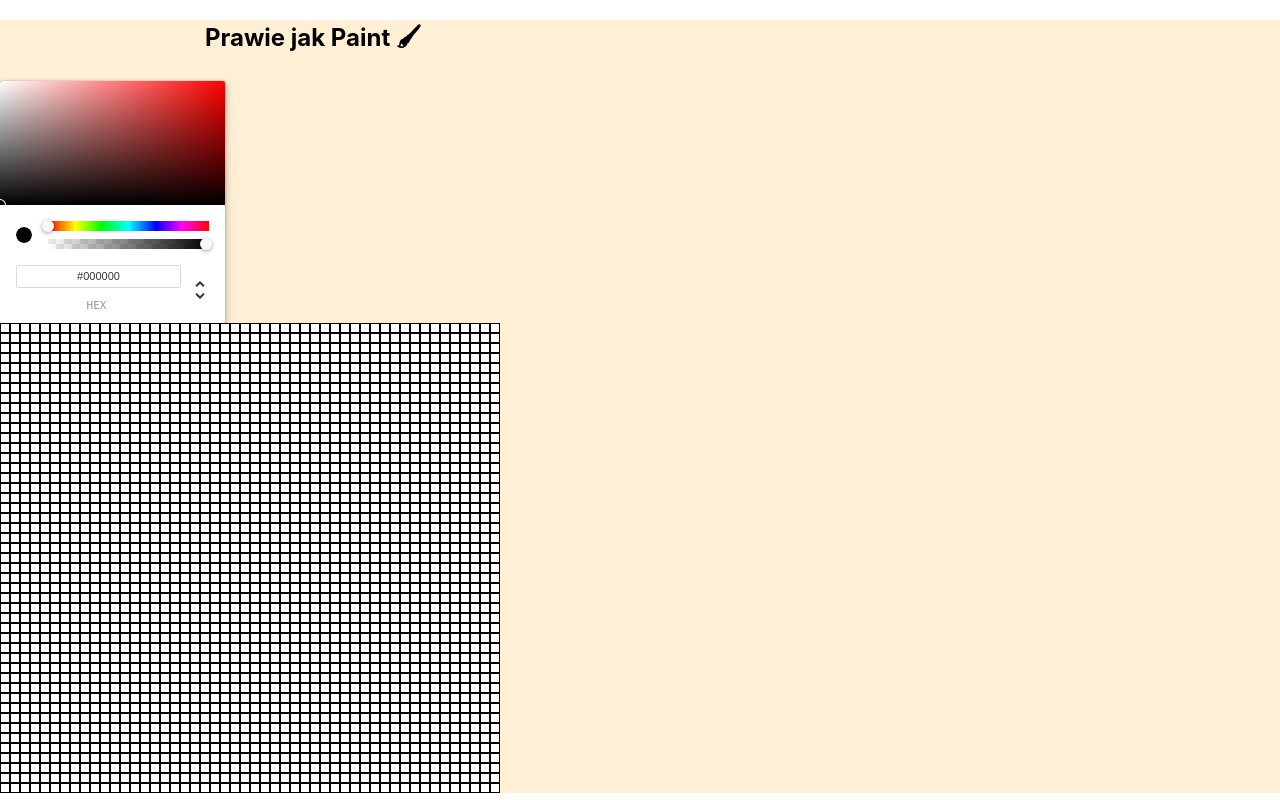
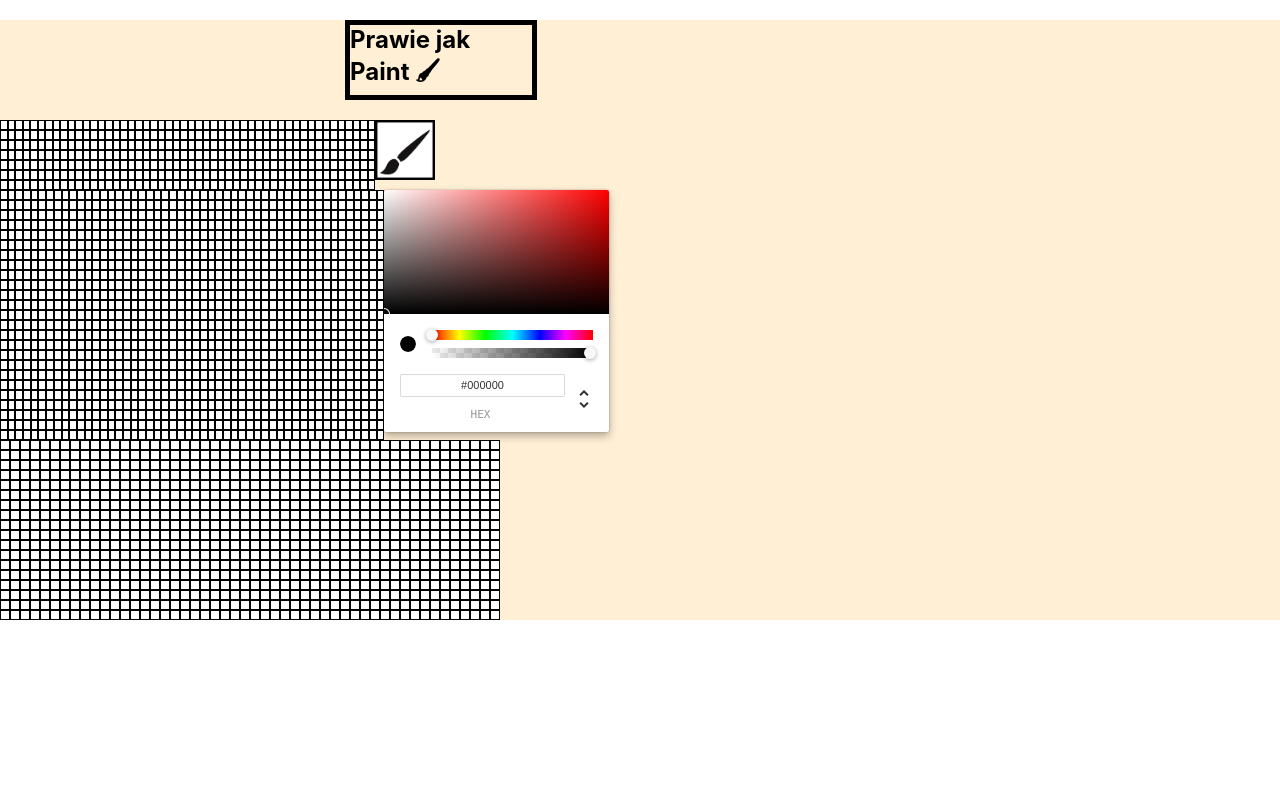
Before and after one commit to michalotron/JS_Projects, a React (Create React App) app: page / in a window 1280 px wide. Built offline with nearby package versions, Linux system fonts and the light colour scheme.

Commit message:
Fully working paintbrush added

```diff
--- a/src/App.css
+++ b/src/App.css
@@ -3,12 +3,20 @@
   align-items: center;
 } */
 
+.icon{
+  height: 60px;
+  width: auto;
+  /* display: inline-block; */
+  float: right;
+  margin-right: 66%;
+  margin-bottom: 10px;
+}
+
 .picker-style{
   /* display: flex; */
   /* flex-direction: row; */
-  display: inline-block;
-  vertical-align: text-top;
-  margin: 0 auto;
+  float: right;
+  width: 70%;
 }
 
 .canvas-row {
@@ -23,8 +31,12 @@
 }
 
 .title{
-  /* text-align: center; */
-  margin-left: 205px;
+  margin-left: 345px;
+  border-style: solid;
+  border-color: black;
+  border-width: 5px;
+  box-sizing: border-box;
+  width: 15%;
 }
 
 .pixel{
--- a/src/App.js
+++ b/src/App.js
@@ -1,16 +1,19 @@
 import React, { useState } from 'react';
 import './App.css';
 import { ChromePicker } from 'react-color';
+import paint_brush_icon from './assets/paint_brush_icon.png'
+import paint_brush_icon_choosen from './assets/paint_brush_icon_choosen.png'
 
 
 function App() {
   const [canvas, setCanvas] = useState(
-    new Array(47).fill('')
+    new Array(50).fill('')
       .map(() => new Array(50).fill('')))
 
   const [filledPixels, setFilledPixels] = useState([])
-
   const [color, setColor] = useState('#000000');
+  const [paintBrushClicked, paintBrushClickedstate] = useState(false)
+  const [mouseDown, mouseDownState] = useState(false)
 
   const handlePixelClick = (rowIndex, pixelIndex) => {
     const isThereNot = (pair) => !(pair[0] === rowIndex && pair[1] === pixelIndex)
@@ -33,9 +36,36 @@
       : 'white'
   }
 
+  const handlePaintBrushClick = () => {
+    paintBrushClickedstate(!paintBrushClicked)
+    console.log(paintBrushClicked)
+  }
+
+  const paintBrushChoose = () => {
+    return paintBrushClicked
+      ? paint_brush_icon_choosen
+      : paint_brush_icon
+  }
+
+  const isMouseDown = () => {
+    mouseDownState(!mouseDown)
+    console.log(mouseDown)
+  }
+
+  const isMouseUp = () => {
+    mouseDownState(!mouseDown)
+    console.log(mouseDown)
+  }
+
   return (
     <div className={"centered"}>
       <h2 className={"title"}>Prawie jak Paint 🖌</h2>
+      <div>
+        <img src={paintBrushChoose()}
+          alt="PaintBrushIcon"
+          className={'icon'}
+          onClick={() => handlePaintBrushClick()} />
+      </div>
       <div className={"picker-style"}>
         <ChromePicker
           color={color}
@@ -49,10 +79,12 @@
             {
               row.map((pixel, pixelIndex) =>
                 <div
-                  /* onMouseOver={() => handlePixelClick(rowIndex, pixelIndex)} */
+                  onMouseDown={() => isMouseDown()}
+                  onMouseUp={() => isMouseUp()}
+                  onMouseOver={() => mouseDown && paintBrushClicked && handlePixelClick(rowIndex, pixelIndex)}
                   key={pixelIndex}
                   onContextMenu={(event) => handleRightClick(event, rowIndex, pixelIndex)}
-                  onClick={() => handlePixelClick(rowIndex, pixelIndex)}
+                  onClick={() => !paintBrushClicked && handlePixelClick(rowIndex, pixelIndex)}
                   className={"pixel"}
                   style={{ backgroundColor: getColor(rowIndex, pixelIndex) }}
                 />)
```
Also changed, not shown: src/assets/paint_brush_icon.png (added), src/assets/paint_brush_icon_choosen.png (added).
